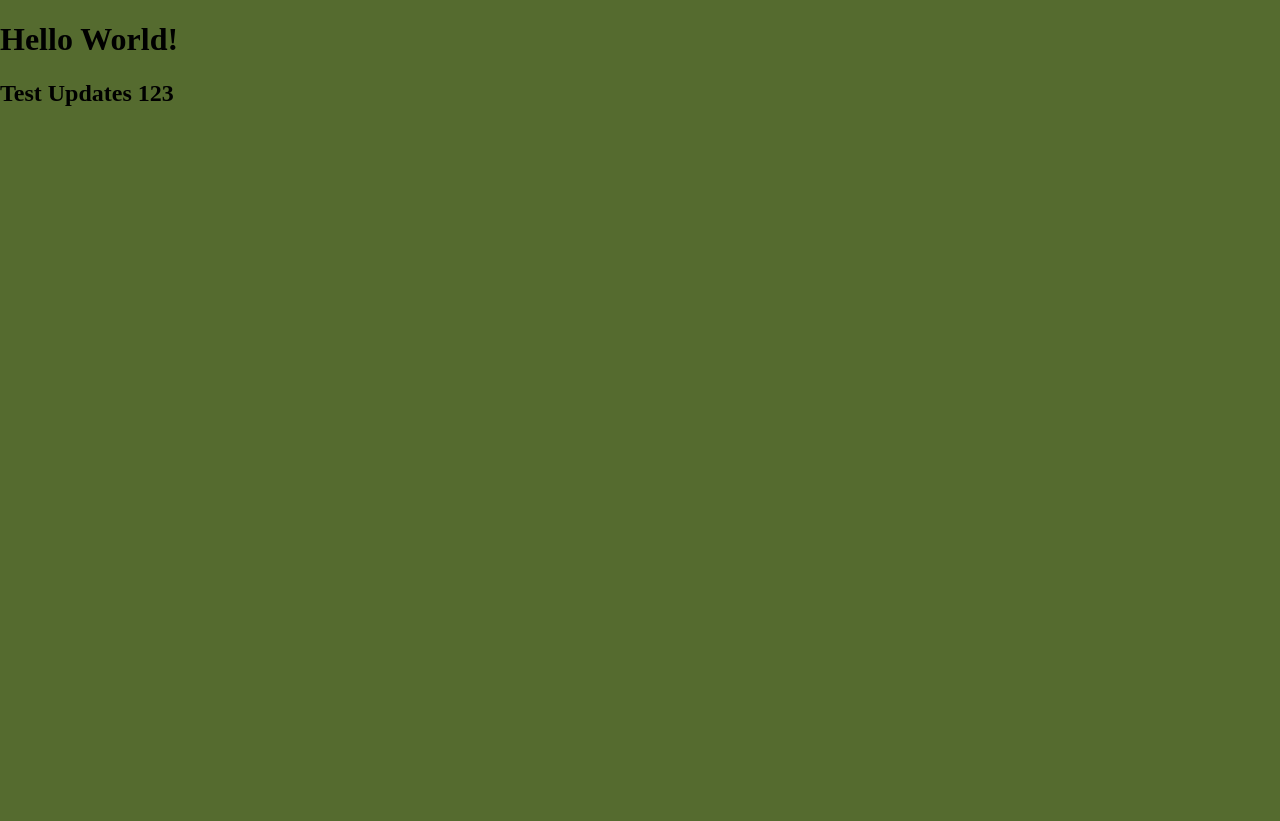
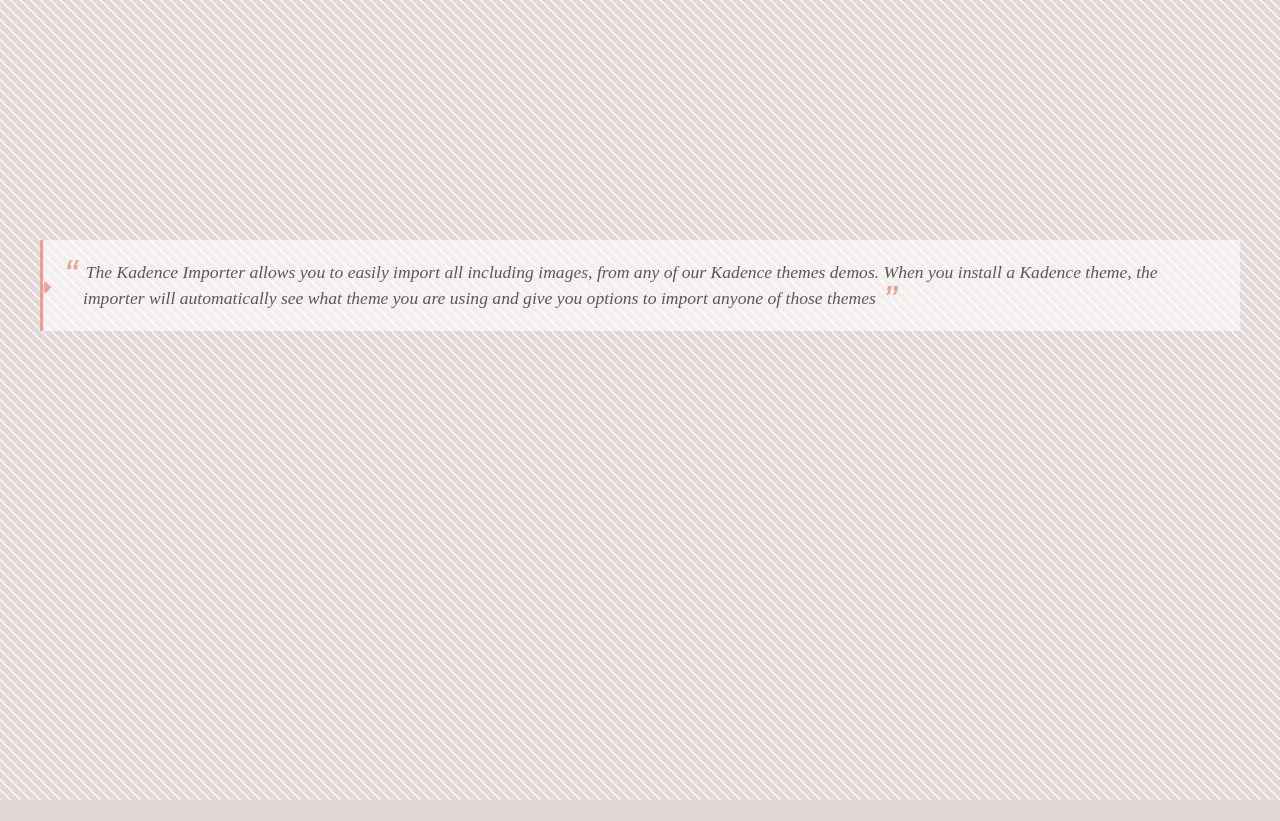
Before and after one commit to kvinothkumarkks/project-1, a plain HTML site: page index.html in a window 1280 px wide. After the commit the page ends 800 px from the top, so only its background shows below. Drawn offline with Linux system fonts and the light colour scheme.

Commit message:
initial commit

```diff
--- a/index.html
+++ b/index.html
@@ -11,8 +11,14 @@
     <link rel="stylesheet" href="https://cdnjs.cloudflare.com/ajax/libs/font-awesome/6.1.1/css/all.min.css">
 </head>
 <body>
-    <h1>Hello World!</h1>
-    <h2>Test Updates 123</h2>
-    <script src="script.js"></script>
+
+    <section id="block_content">
+        <div class="col-md-6 container">
+           <blockquote class="blockstyle">
+              <span class="triangle"></span>The Kadence Importer allows you to easily import all including images, from any of our Kadence themes demos. When you install a Kadence theme, the importer will automatically see what theme you are using and give you options to import anyone of those themes
+           </blockquote>
+        </div>
+        </section>
+
 </body>
 </html>
--- a/style.css
+++ b/style.css
@@ -1,8 +1,116 @@
+@import url('https://fonts.googleapis.com/css2?family=Montserrat:wght@300&display=swap');
 html{
     box-sizing: border-box;
 }
 body{
     margin: 0;
     height: 100vh;
-    background: darkolivegreen;
+    background-color: #e1d8d8;
+opacity: 0.6;
+background-size: 10px 10px;
+background-image: repeating-linear-gradient(45deg, #fcfcfc 0, #fcfcfc 1px, #e1d8d8 0, #e1d8d8 50%);
+
 }
+
+.container{
+
+    margin-top:200px;
+}
+
+
+blockquote {
+   font-size: 1.1rem;
+   line-height: 1.6rem;
+   padding: 20px 20px 20px 40px;
+   border-left: none;
+   position: relative;
+   text-indent: -19px
+}
+
+section#block_content {
+    min-height: 400px;
+    padding-top: 40px;
+    text-align: left;
+
+}
+
+blockquote p {
+   font-size: 1rem
+}
+
+blockquote:before,
+blockquote:after {
+   font-family: Arial, serif;
+   font-size: 2.5rem;
+   vertical-align:  middle;
+   line-height: 0
+}
+
+blockquote:before {
+   content: open-quote;
+   margin-right: 4px
+}
+
+blockquote:after {
+   content: close-quote;
+   margin-left: 3px
+}
+
+blockquote.blockstyle,
+blockquote.style2 {
+   background: #fff;
+   font-style: italic
+}
+
+blockquote.blockstyle p,
+blockquote.style2 p {
+   display: inline
+}
+
+blockquote.blockstyle {
+   border-left: 3px solid #f0715f;
+    position: relative;
+}
+
+blockquote.blockstyle>span.triangle:before {
+   text-indent: 0;
+   content: "\f0da";
+   font-family: FontAwesome;
+   color: #f0715f;
+   position: absolute;
+   left: -1px;
+   top: 50%;
+   margin-top: -11px;
+   font-style: normal
+}
+
+blockquote.blockstyle:before,
+blockquote.blockstyle:after {
+      color: #f0715f;
+}
+
+blockquote.blockstyle.border-color-blue {
+   border-color: #01b7f2
+}
+
+blockquote.blockstyle.border-color-blue>span.triangle:before {
+   color: #01b7f2
+}
+
+blockquote.blockstyle.border-color-yellow {
+   border-color: #fdb714
+}
+
+blockquote.blockstyle.border-color-yellow>span.triangle:before {
+   color: #fdb714
+}
+
+/* Media Query for devices */
+@media only screen and (max-width: 600px) {
+
+    .container{
+
+        margin-top:auto;
+    }
+
+}
```
